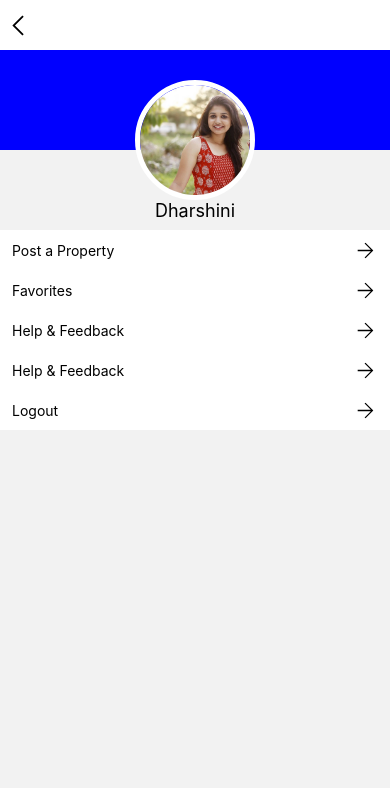
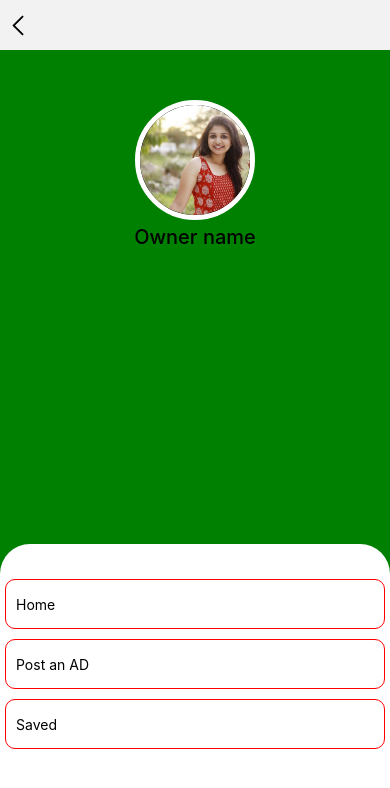
Before and after one commit to Kruger14/app, a React Native app: screen /profile in a window 390 px wide. Shown: the top 788 px of the page. Built offline with nearby package versions, Linux system fonts and the light colour scheme.

Commit message:
fixed profile page

```diff
--- a/src/pages/CardComponent.js
+++ b/src/pages/CardComponent.js
@@ -12,6 +12,7 @@ const CardComponent = () => {
     const Navigation = useNavigation();
     return (
         <SafeAreaProvider>
+            <View style={{ marginBottom: 10, marginTop: 10 }}>
                 <View style={styles.container}>
                     <ScrollView horizontal={true} showsHorizontalScrollIndicator={false}>
                         <Image style={styles.image} source={require('../assets/new.jpg')} />
@@ -49,6 +50,7 @@ const CardComponent = () => {
                         </TouchableOpacity>
                     </View>
                 </View>
+            </View>
         </SafeAreaProvider>
     )
 }
@@ -61,7 +63,6 @@ const styles = StyleSheet.create({
         flexDirection: 'column',
         borderTopRightRadius: 16,
         borderTopLeftRadius: 16,
-        marginTop: 10,
     },
     image: {
         height: 200,
--- a/src/pages/Detail.js
+++ b/src/pages/Detail.js
@@ -16,7 +16,7 @@ const Detail = () => {
 
 
     return (
-        <SafeAreaProvider style={{ backgroundColor: 'white' }}>
+        <SafeAreaProvider >
             {/* appbar */}
             <View style={styles.appbar}>
 
@@ -179,7 +179,6 @@ const styles = StyleSheet.create({
         flexDirection: 'row',
         justifyContent: 'space-between',
         alignItems: 'center',
-        backgroundColor: 'white',
         height: 50,
     },
 
--- a/src/pages/Home.js
+++ b/src/pages/Home.js
@@ -1,5 +1,5 @@
 import React, { useState } from 'react';
-import { StyleSheet, Text, TouchableOpacity, View, ScrollView, TextInput, Image, Dimensions } from 'react-native';
+import { StyleSheet, Text, TouchableOpacity, View, ScrollView, TextInput } from 'react-native';
 import { SafeAreaProvider } from 'react-native-safe-area-context';
 import Search from '../assets/svg/Search';
 import Menu from '../assets/svg/Menu';
@@ -22,14 +22,12 @@ const Home = () => {
 
     return (
         <SafeAreaProvider>
-            <View style={styles.home}>
             <View style={styles.appbar}>
                 <TouchableOpacity onPress={() => Navigation.navigate('profile')}>
                     <Menu height={25} width={25} />
                 </TouchableOpacity>
 
-                    <View>
-                        <Text style={styles.greet}>Hello, John</Text>
+                <View style={{ justifyContent: 'center', alignItems: 'center', }}>
                     <Text style={styles.subheading}>Discover</Text>
                 </View>
 
@@ -39,6 +37,7 @@ const Home = () => {
                     </View>
                 </TouchableOpacity>
             </View>
+            <View style={styles.home}>
 
                 <View style={styles.searchbarcontainer}>
                     <TextInput
@@ -51,8 +50,8 @@ const Home = () => {
                     </TouchableOpacity>
                 </View>
 
-                {/*
-                <ScrollView showsHorizontalScrollIndicator={false} horizontal={true} style={{ height: 100 }}>
+
+                {/* <ScrollView showsHorizontalScrollIndicator={false} horizontal={true} style={{ height: 100 }}>
                     <View style={{ flexDirection: 'row', marginTop: 15, alignItems: 'center' }}>
                         {data.map((item, index) => (
                             <View style={{
@@ -81,90 +80,24 @@ const Home = () => {
 }
 
 const styles = StyleSheet.create({
-
-
-    // card starts
-    cardContainer: {
-        elevation: 1,
-        marginBottom: 10,
-        flexDirection: 'row',
-        borderColor: 'black',
-        borderWidth: 1,
-        borderRadius: 16,
-        width: Dimensions.get('screen').width - 30,
-    },
-
-    imageContainer: {
-        width: (Dimensions.get('screen').width - 30) / 2,
-        borderRadius: 16,
-        overflow: 'hidden',
-    },
-
-    image: {
-        width: '100%',
-        height: 200,
-        resizeMode: 'cover',
-    },
-
-    info: {
-        flex: 1,
-        padding: 10,
-        justifyContent: 'space-between',
-    },
-    name: {
-        color: 'black',
-        fontSize: 20,
-    },
-    row: {
-        flexDirection: 'row',
-        alignItems: 'center',
-    },
-    text: {
-        color: 'black',
-        fontSize: 18,
-        marginLeft: 5,
-    },
-    addressContainer: {
-        flexDirection: 'row',
-        alignItems: 'center',
-        width: '100%',
-    },
-    address: {
-        color: 'black',
-        flexWrap: 'wrap',
-        marginLeft: 5,
-    },
-    button: {
-        borderRadius: 15,
-        height: 50,
-        width: 160,
-        backgroundColor: 'blue',
-        justifyContent: 'center',
-        alignItems: 'center',
-    },
-
-    //card ends
-
-
     home: {
         flex: 1,
         backgroundColor: 'white',
     },
 
     appbar: {
-        elevation: 5,
-        height: 'auto',
+        height: 50,
         display: 'flex',
         flexDirection: 'row',
         justifyContent: 'space-between',
-        alignItems: 'flex-end',
-        marginTop: 12,
+        alignItems: 'center',
         paddingStart: 12,
         paddingEnd: 12,
     },
 
     greet: {
         fontSize: 12,
+        color: 'black',
     },
 
     subheading: {
--- a/src/pages/Liked.js
+++ b/src/pages/Liked.js
@@ -9,15 +9,23 @@ const Liked = () => {
     const Navigation = useNavigation();
     return (
         <SafeAreaProvider>
-            <View style={styles.container}>
             <View style={styles.header}>
                 <TouchableOpacity onPress={() => Navigation.navigate('home')}>
                     <View style={styles.backButton}>
                         <ArrowBack height={25} width={25} />
                     </View>
                 </TouchableOpacity>
+
+                <View>
+                    <Text style={{ fontSize: 21, fontWeight: 300, }}>Like</Text>
                 </View>
 
+                <View>
+                    <Text></Text>
+                </View>
+            </View>
+
+            <View style={styles.container}>
                 <View style={styles.totalCountContainer}>
                     <Text style={styles.totalCountText}>Total count: 1</Text>
                 </View>
@@ -37,8 +45,9 @@ const styles = StyleSheet.create({
     },
     header: {
         height: 50,
-        justifyContent: 'center',
-        alignItems: 'flex-start',
+        flexDirection: 'row',
+        justifyContent: 'space-between',
+        alignItems: 'center',
     },
     backButton: {
         marginStart: 12,
--- a/src/pages/Post.js
+++ b/src/pages/Post.js
@@ -11,7 +11,7 @@ const Post = () => {
     const Navigation = useNavigation();
 
 
-    const [image, setImage] = useState(null);
+    var [image, setImage] = useState();
 
     const handleChoosePhoto = async () => {
         const options = {
@@ -20,10 +20,11 @@ const Post = () => {
 
         try {
             const response = await ImagePicker.launchImageLibrary(options);
-            console.log(response);
 
             if (!response.didCancel) {
-                setImage(response.uri);
+                //method  to convert img to json
+                setImage(response.assets[0].uri);
+                console.log(response.assets[0].uri);
             }
         } catch (error) {
             console.error('Error picking image:', error);
@@ -33,7 +34,7 @@ const Post = () => {
 
     return (
         <SafeAreaProvider>
-            <View style={{ flex: 1, backgroundColor: 'white' }}>
+            <View style={{ flex: 1, }}>
                 <View style={styles.header}>
                     <TouchableOpacity onPress={() => Navigation.navigate('home')}>
                         <View style={styles.backButton}>
@@ -43,7 +44,7 @@ const Post = () => {
                 </View>
 
 
-                <View style={{ flex: 1, flexDirection: 'column' }}>
+                <View style={{ flex: 1, flexDirection: 'column', backgroundColor: 'white' }}>
                     <Text style={{ marginStart: 10, paddingBottom: 10 }}>Fill up the form to post property</Text>
 
                     <View>
@@ -90,7 +91,7 @@ const Post = () => {
 
 
                     <View style={{ flex: 1, alignItems: 'center', justifyContent: 'center' }}>
-                        {image && <Image source={image} style={{ width: 200, height: 200 }} />}
+                        <Image source={{ uri: image }} style={{ width: 50, height: 50 }} />
                         <Button title="Choose Photo" onPress={handleChoosePhoto} />
                     </View>
 
--- a/src/pages/Profile.js
+++ b/src/pages/Profile.js
@@ -1,7 +1,6 @@
 import React from 'react';
-import { View, Text, Image, TouchableOpacity, StyleSheet } from 'react-native';
+import { View, Text, Image, TouchableOpacity, StyleSheet, Dimensions } from 'react-native';
 import { SafeAreaProvider } from 'react-native-safe-area-context';
-import ArrowForward from '../assets/svg/ArrowForward';
 import ArrowBack from '../assets/svg/ArroBack';
 import { useNavigation } from '@react-navigation/native';
 
@@ -11,92 +10,115 @@ const Profile = () => {
 
     return (
         <SafeAreaProvider>
-            <View style={{
-                elevation: 4, backgroundColor: 'white',
-                height: 50, justifyContent: 'center', alignItems: 'flex-start'
-            }}>
+            <View style={styles.view1}>
                 <TouchableOpacity onPress={() => Navigation.navigate('home')}>
-                    <View style={{ marginStart: 12, }}>
+                    <View style={styles.view2}>
                         <ArrowBack height={25} width={25} />
                     </View>
                 </TouchableOpacity>
             </View>
 
-            <View style={styles.container}>
-                <View style={styles.profileContainer}>
-                    <Image style={styles.profileImage} source={require('../assets/dharshini.jpg')} />
-                    <Text style={styles.profileName}>Dharshini</Text>
+            <View style={styles.view3}>
+
+                <View style={styles.view4}>
+                    <Image source={require('../assets/dharshini.jpg')} style={styles.image} />
+                    <Text style={styles.text}>Owner name</Text>
                 </View>
+
+                <View style={styles.view5}>
+
+                    <View style={styles.view6}>
+                        <TouchableOpacity>
+                            <View style={styles.touchableOpacity}>
+                                <Text style={styles.buttonText}>Home</Text>
+                            </View>
+                        </TouchableOpacity>
+                    </View>
+
+                    <View style={styles.view6}>
+                        <TouchableOpacity>
+                            <View style={styles.touchableOpacity}>
+                                <Text style={styles.buttonText}>Post an AD</Text>
+                            </View>
+                        </TouchableOpacity>
+                    </View>
+
+                    <View style={styles.view6}>
+                        <TouchableOpacity>
+                            <View style={styles.touchableOpacity}>
+                                <Text style={styles.buttonText}>Saved</Text>
+                            </View>
+                        </TouchableOpacity>
+                    </View>
+
+
+                </View>
+
             </View>
 
-            <View style={styles.menuContainer}>
-                <TouchableOpacity onPress={() => Navigation.navigate('post')} style={styles.menuItem}>
-                    <Text>Post a Property</Text>
-                    <ArrowForward height={25} width={25} />
-                </TouchableOpacity>
-
-                <TouchableOpacity style={styles.menuItem}>
-                    <Text>Favorites</Text>
-                    <ArrowForward height={25} width={25} />
-                </TouchableOpacity>
-
-                <TouchableOpacity style={styles.menuItem}>
-                    <Text>Help & Feedback</Text>
-                    <ArrowForward height={25} width={25} />
-                </TouchableOpacity>
-
-                <TouchableOpacity style={styles.menuItem}>
-                    <Text>Help & Feedback</Text>
-                    <ArrowForward height={25} width={25} />
-                </TouchableOpacity>
-
-                <TouchableOpacity style={styles.menuItem}>
-                    <Text>Logout</Text>
-                    <ArrowForward height={25} width={25} />
-                </TouchableOpacity>
-            </View>
         </SafeAreaProvider>
     );
 };
 
 const styles = StyleSheet.create({
+    view1: {
+        elevation: 4,
+        height: 50,
+        justifyContent: 'center',
+        alignItems: 'flex-start',
+    },
+    view2: {
+        marginStart: 12,
+    },
+    view3: {
+        backgroundColor: 'green',
+        flex: 1,
+        zIndex: 1,
+        justifyContent: 'space-between',
+    },
+    view4: {
+        marginTop: 50,
+        alignItems: 'center',
+        justifyContent: 'center',
+    },
+    view5: {
+        height: Dimensions.get('screen').height / 2,
+        borderTopLeftRadius: 30,
+        borderTopRightRadius: 30,
+        backgroundColor: 'white',
+        paddingTop: 25,
+    },
 
-    container: {
-        height: 100,
-        backgroundColor: 'blue',
-        justifyContent: 'flex-end',
-        alignItems: 'center',
+    view6: {
+        marginEnd: 5,
+        marginStart: 5,
     },
-    profileContainer: {
-        marginBottom: -50,
-        justifyContent: 'space-between',
-        alignItems: 'center',
+    image: {
+        borderColor: 'white',
+        borderWidth: 5,
         height: 120,
         width: 120,
         borderRadius: 100,
+        backgroundColor: 'black',
     },
-    profileImage: {
-        borderWidth: 5,
-        borderColor: 'white',
-        height: 120,
-        width: 120,
-        borderRadius: 100,
+    text: {
+        marginTop: 5,
+        color: 'black',
+        fontWeight: '500',
+        fontSize: 20,
     },
-    profileName: {
-        fontSize: 18,
-        color: 'black',
+    touchableOpacity: {
+        borderColor: 'red',
+        borderRadius: 10,
+        borderWidth: 1,
+        justifyContent: 'center',
+        alignItems: 'flex-start',
+        height: 50,
+        width: '100%',
+        marginTop: 10,
     },
-    menuContainer: {
-        marginTop: 80,
-    },
-    menuItem: {
-        flexDirection: 'row',
-        justifyContent: 'space-between',
-        alignItems: 'center',
-        height: 40,
-        backgroundColor: 'white',
-        paddingStart: 12,
-        paddingEnd: 12,
+    buttonText: {
+        marginStart: 10,
     },
 });
 
```
Also changed, not shown: src/pages/Onboarding.js (+6 -6 lines). Lines whose indentation alone changed are shown as unchanged.
